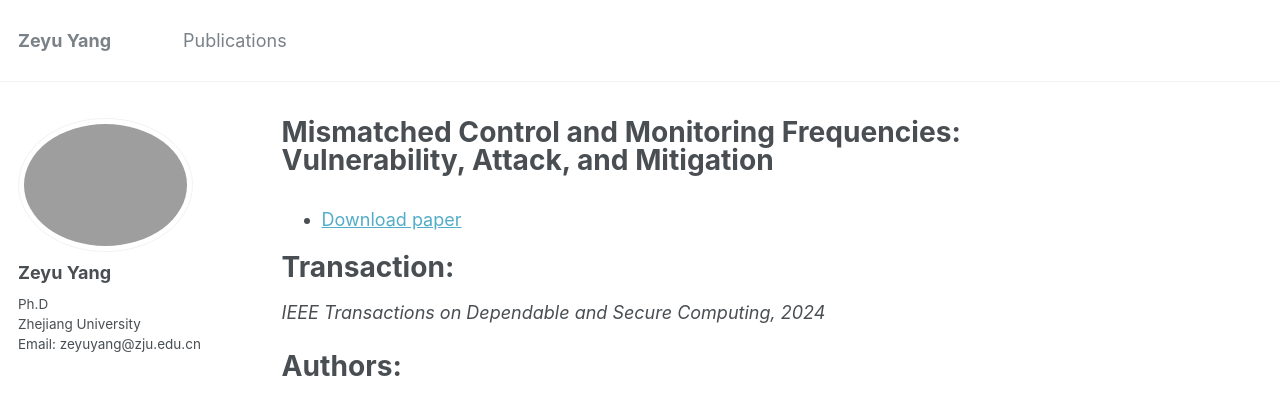
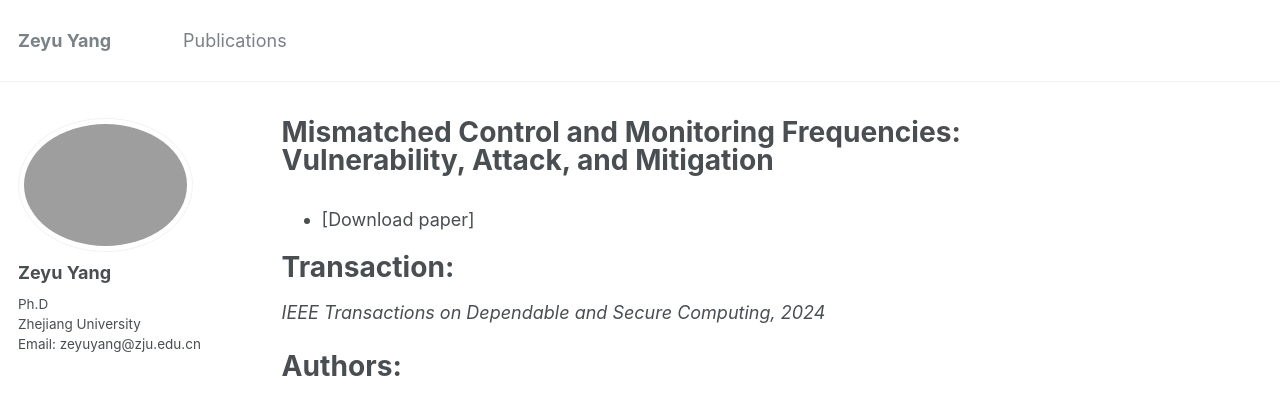
Before and after one commit to zeyuid/zeyuid.github.io, a Jekyll site: the page built from _publications/PLCSage.md, in a window 1280 px wide. Shown: the top 401 px of the page. Built offline with Jekyll 4.4.1, drawn with Linux system fonts in a browser that asks for light colours.

Commit message:
add file

```diff
--- a/_publications/PLCSage.md
+++ b/_publications/PLCSage.md
@@ -8,7 +8,8 @@ venue: '--'
 #paperurl: ''
 #citation: ''
 ---
-- [Download paper](./files/PLCSage.pdf)
+- [Download paper]
+<!-- (./files/PLCSage.pdf) -->
 
 Transaction:
 ===
```
Also changed, not shown: 2 other files.
